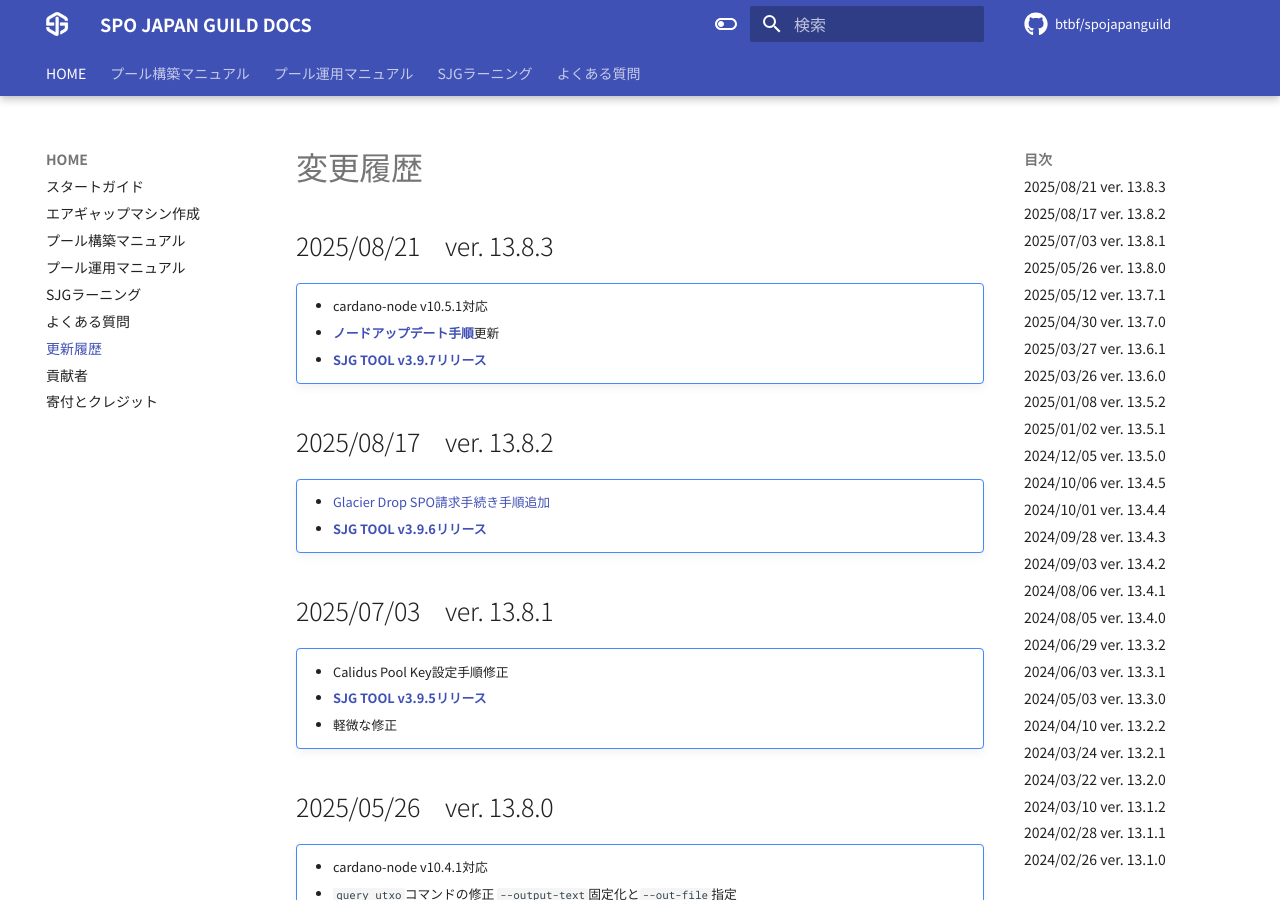
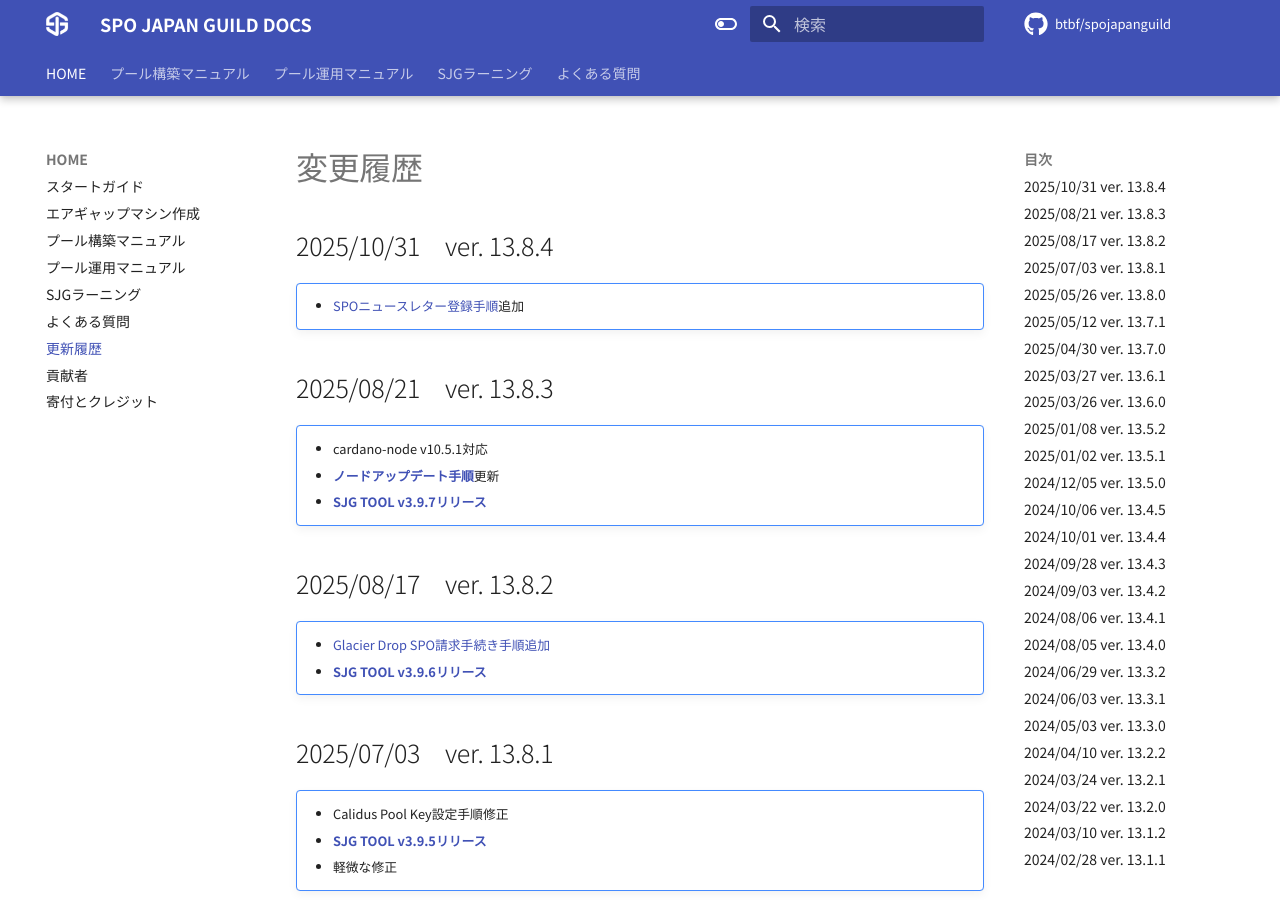
Before and after one commit to btbf/spojapanguild, an MkDocs documentation site: the page built from docs/changelogs.md, in a window 1280 px wide and 900 px high. Built offline with MkDocs 1.6.1 and Material for MkDocs 9.7.7, drawn with Linux system fonts in a browser that asks for light colours; comment, search, counter and statistics services are not loaded.

Commit message:
cahgelog 13.8.4

```diff
--- a/docs/changelogs.md
+++ b/docs/changelogs.md
@@ -1,4 +1,8 @@
 # 変更履歴
+
+## 2025/10/31　ver. 13.8.4
+!!! note ""
+    * [SPOニュースレター登録手順](setup/12-spo-newsletter.md)追加
 
 ## 2025/08/21　ver. 13.8.3
 !!! note ""
```
Also changed, not shown: docs/index.md (+1 -1 lines).
